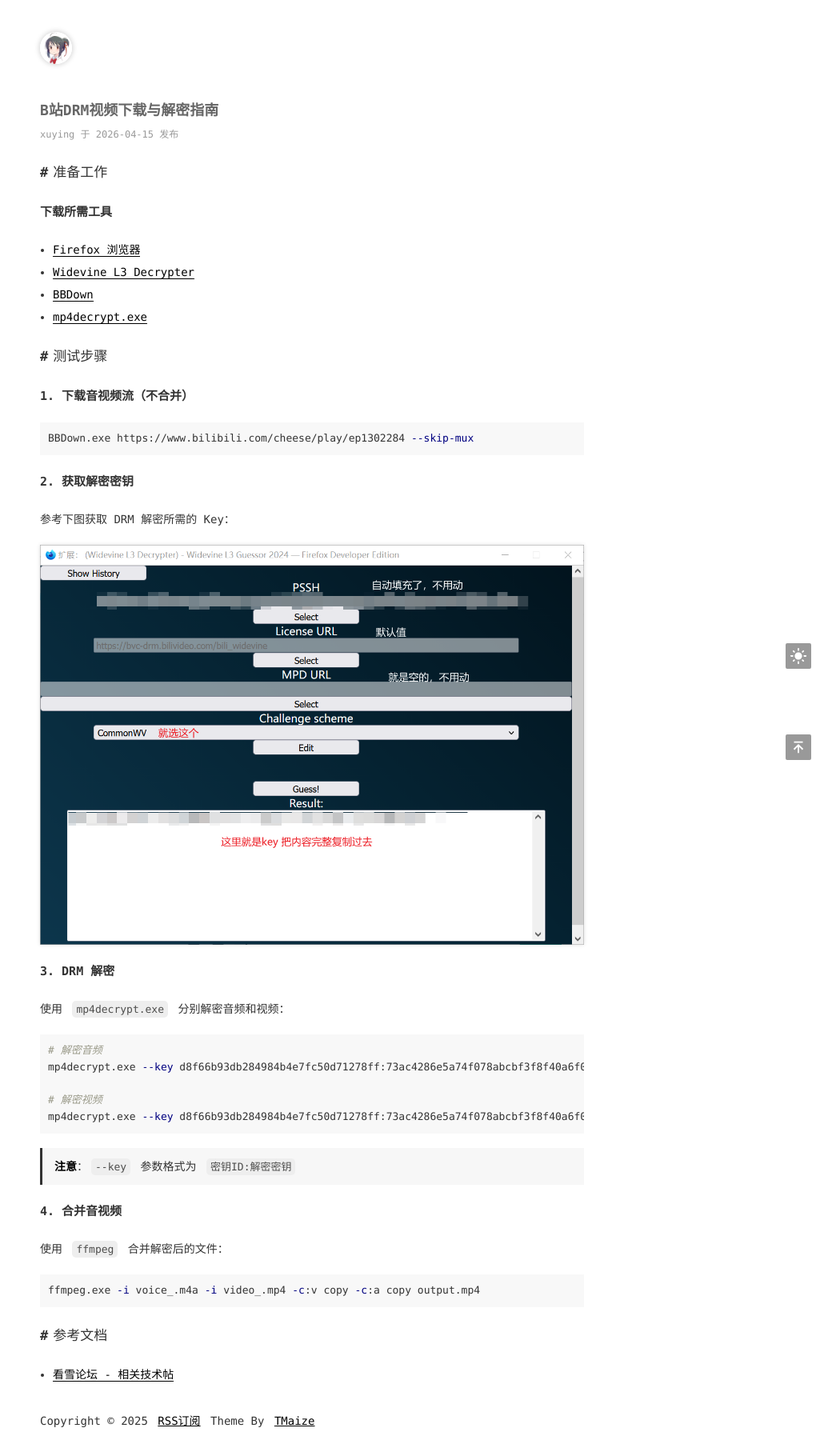
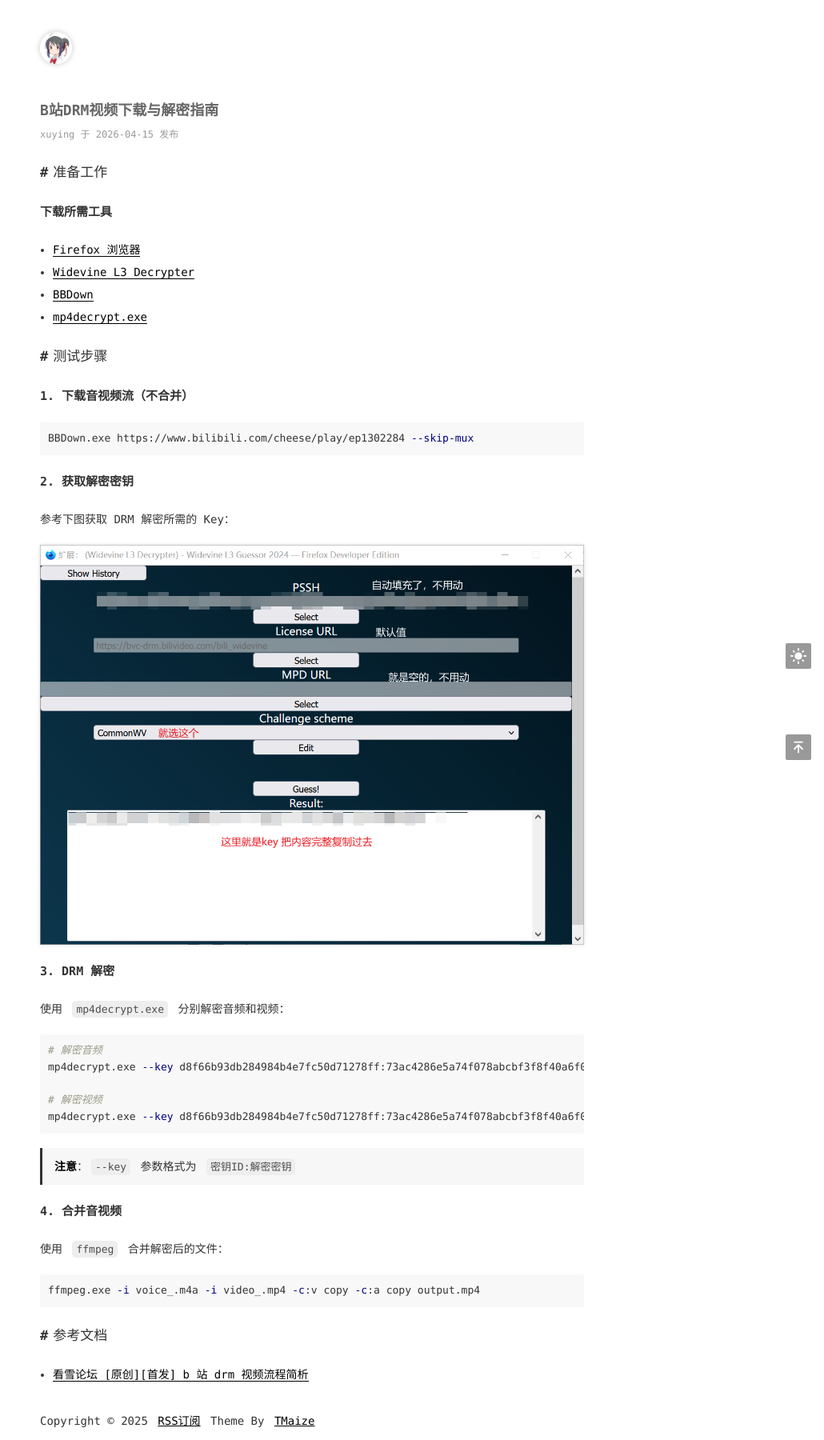
Before and after one commit to 5xuying/xuying, a Jekyll site: the page built from _posts/2026-04-15-B站DRM视频下载与解密指南.md, in a window 1280 px wide. Shown: the whole page at 80% size, without its empty margins (250-1280 px from the left). Built offline with Jekyll 4.4.1, drawn with Linux system fonts in a browser that asks for light colours.

Commit message:
Update 2026-04-15-B站DRM视频下载与解密指南.md

```diff
--- a/_posts/2026-04-15-B站DRM视频下载与解密指南.md
+++ b/_posts/2026-04-15-B站DRM视频下载与解密指南.md
@@ -54,4 +54,4 @@ ffmpeg.exe -i voice_.m4a -i video_.mp4 -c:v copy -c:a copy output.mp4
 
 ## 参考文档
 
-- [看雪论坛 - 相关技术帖](https://bbs.kanxue.com/thread-287970.htm)
+- [看雪论坛 [原创][首发] b 站 drm 视频流程简析](https://bbs.kanxue.com/thread-287970.htm)
```
